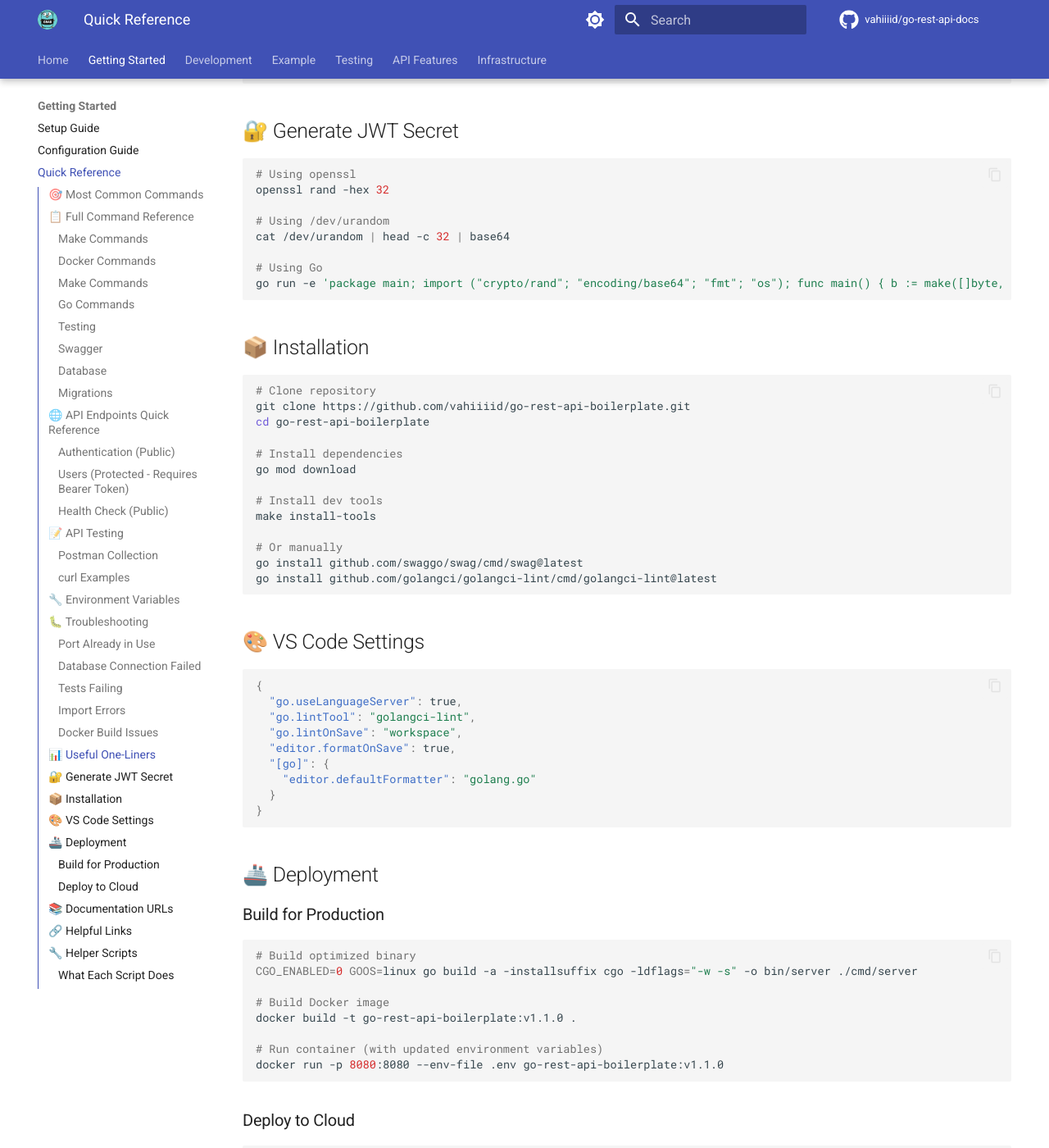
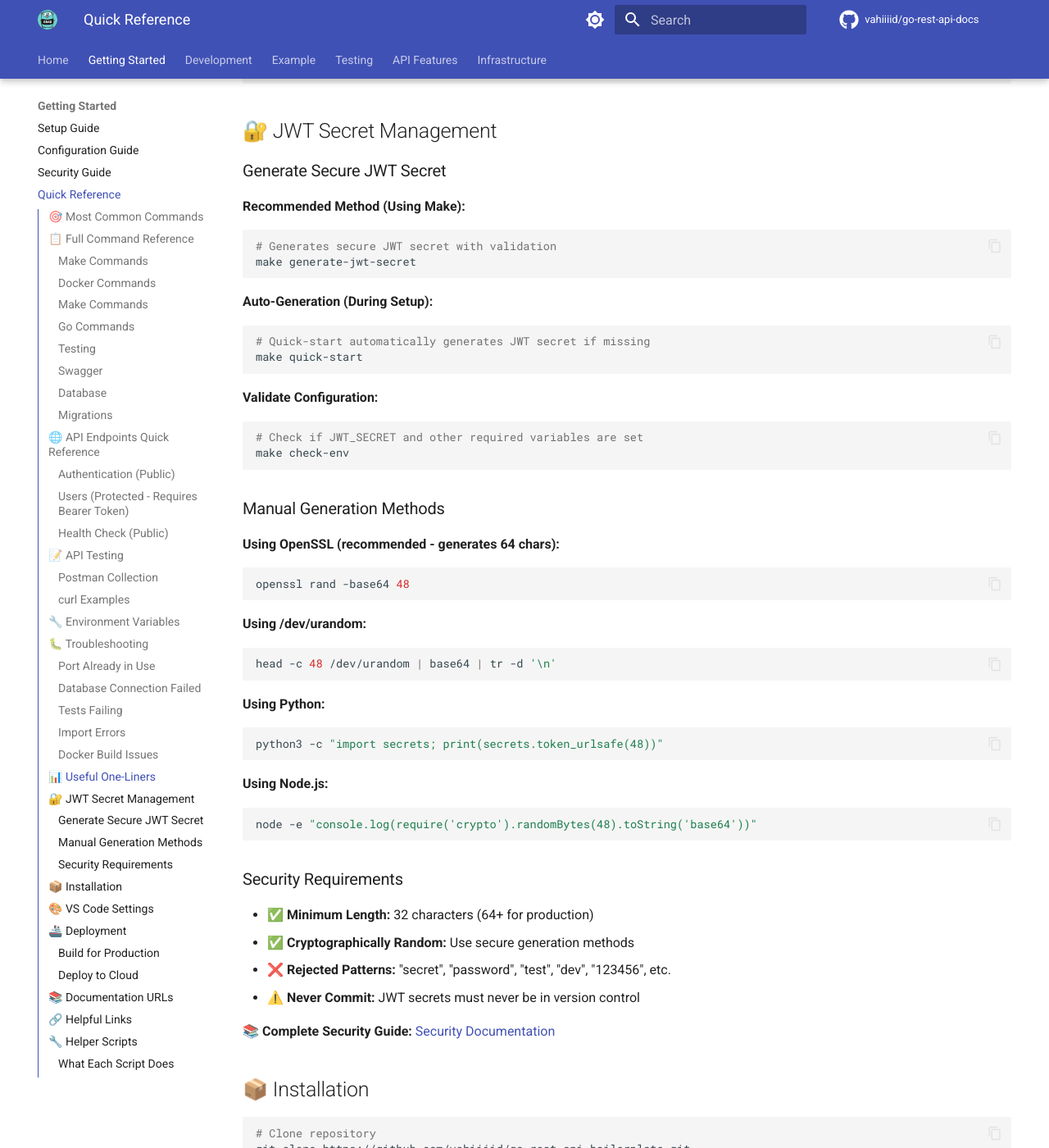
Before and after one commit to vahiiiid/go-rest-api-docs, an MkDocs documentation site: the page built from docs/QUICK_REFERENCE.md, in a window 1280 px wide and 1400 px high, scrolled down 9787 px. Shown: the whole window at 82% size. Built offline with MkDocs 1.6.1 and Material for MkDocs 9.7.7, drawn with Linux system fonts in a browser that asks for light colours; comment, search, counter and statistics services are not loaded; the version menu is left out; some of the changed text lies outside the part shown.

Commit message:
📚 docs: JWT Secret Security Enhancements (#20)
* docs: add comprehensive JWT secret security documentation

- Add new SECURITY_GUIDE.md with complete security guidelines
- Update SETUP.md with JWT secret generation instructions
- Update CONFIGURATION.md with enhanced JWT security requirements
- Update QUICK_REFERENCE.md with security commands and validation
- Update DOCKER.md to remove insecure example secrets
- Add SECURITY_GUIDE.md to navigation in mkdocs.yml

Related to: vahiiiid/go-rest-api-boilerplate#94

* docs: remove weak password pattern references

- Remove weak secret detection section from SECURITY_GUIDE.md
- Update examples to focus on length requirements
- Simplify validation checklist (remove weak pattern check)
- Update environment variable descriptions in SETUP.md and CONFIGURATION.md

Aligns documentation with simplified JWT validation that only checks
minimum length requirements (32+ chars general, 64+ production).

* docs: simplify JWT generation to single 32+ character approach

- Remove production-specific 64+ character recommendations
- Update automated generation section to reflect new auto-fill behavior
- Simplify manual generation methods to show single approach
- Document new make generate-jwt-secret behavior (checks and auto-fills .env)
- Remove development vs production distinction for JWT secret length

All environments now consistently use 32+ character minimum.

* docs: remove all production 64+ character requirements

- Update all docs to reflect unified 32+ character minimum for all environments
- Remove development vs production JWT secret length distinctions
- Update make generate-jwt-secret documentation to show auto-fill behavior
- Change all examples to show 64-char generation (openssl rand -base64 48)
- Emphasize that 64 chars is recommended but not required for production
- Update CONFIGURATION.md, SETUP.md, SECURITY_GUIDE.md, DOCKER.md, QUICK_REFERENCE.md

All environments now consistently require 32+ characters minimum with 64 recommended.

````diff
--- a/docs/QUICK_REFERENCE.md
+++ b/docs/QUICK_REFERENCE.md
@@ -482,18 +482,58 @@
 go test -v -run ^TestRegisterHandler$ ./tests
 ```
 
-## 🔐 Generate JWT Secret
+## 🔐 JWT Secret Management
 
+### Generate Secure JWT Secret
+
+**Recommended Method (Using Make):**
 ```bash
-# Using openssl
-openssl rand -hex 32
+# Generates secure JWT secret with validation
+make generate-jwt-secret
+```
 
-# Using /dev/urandom
-cat /dev/urandom | head -c 32 | base64
+**Auto-Generation (During Setup):**
+```bash
+# Quick-start automatically generates JWT secret if missing
+make quick-start
+```
 
-# Using Go
-go run -e 'package main; import ("crypto/rand"; "encoding/base64"; "fmt"; "os"); func main() { b := make([]byte, 32); rand.Read(b); fmt.Println(base64.StdEncoding.EncodeToString(b)); os.Exit(0) }'
+**Validate Configuration:**
+```bash
+# Check if JWT_SECRET and other required variables are set
+make check-env
 ```
+
+### Manual Generation Methods
+
+**Using OpenSSL (recommended - generates 64 chars):**
+```bash
+openssl rand -base64 48
+```
+
+**Using /dev/urandom:**
+```bash
+head -c 48 /dev/urandom | base64 | tr -d '\n'
+```
+
+**Using Python:**
+```bash
+python3 -c "import secrets; print(secrets.token_urlsafe(48))"
+```
+
+**Using Node.js:**
+```bash
+node -e "console.log(require('crypto').randomBytes(48).toString('base64'))"
+```
+
+### Security Requirements
+
+- ✅ **Minimum Length:** 32 characters (64+ for production)
+- ✅ **Cryptographically Random:** Use secure generation methods
+- ❌ **Rejected Patterns:** "secret", "password", "test", "dev", "123456", etc.
+- ⚠️ **Never Commit:** JWT secrets must never be in version control
+
+**📚 Complete Security Guide:** [Security Documentation](SECURITY_GUIDE.md)
 
 ## 📦 Installation
 
--- a/mkdocs.yml
+++ b/mkdocs.yml
@@ -127,6 +127,7 @@
   - Getting Started:
       - Setup Guide: SETUP.md
       - Configuration Guide: CONFIGURATION.md
+      - Security Guide: SECURITY_GUIDE.md
       - Quick Reference: QUICK_REFERENCE.md
   - Development:
       - Development Guide: DEVELOPMENT_GUIDE.md
````
Also changed, not shown: docs/CONFIGURATION.md (+19 -5 lines), docs/DOCKER.md (+7 -3 lines), docs/SECURITY_GUIDE.md (added, +360 -0 lines), docs/SETUP.md (+27 -3 lines).
